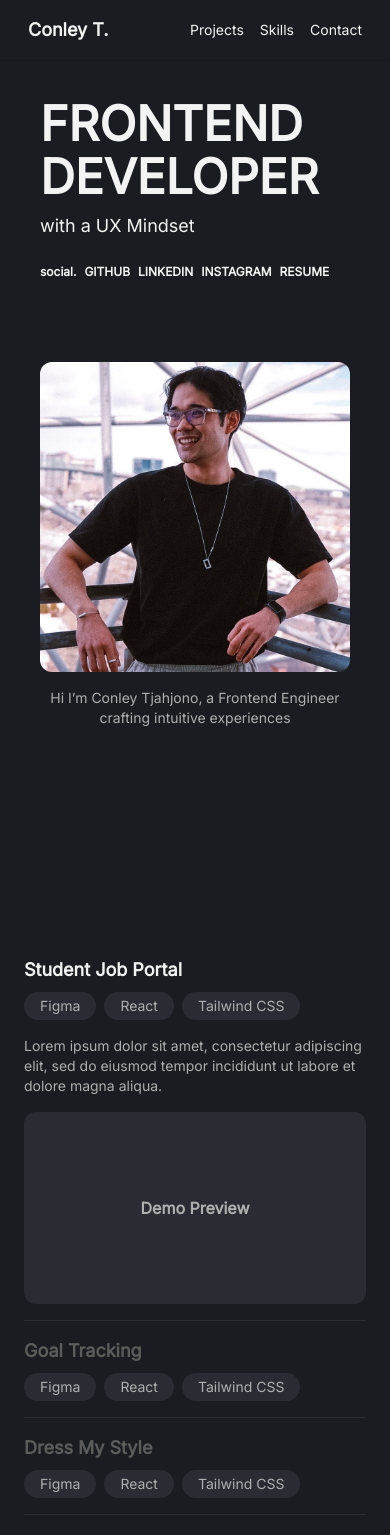
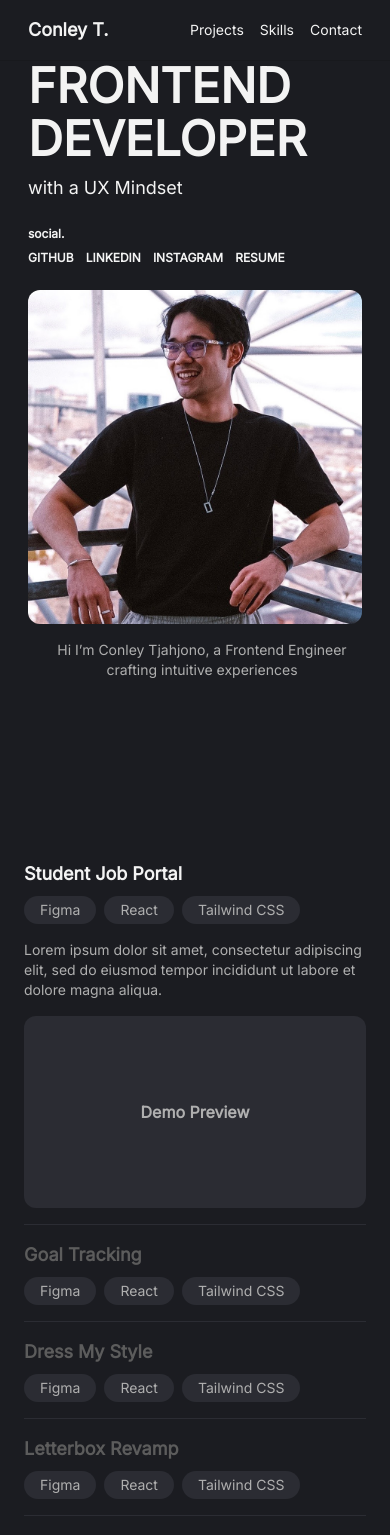
Before and after one commit to conley-tjahjono/my-portfolio, a Next.js app: page / in a window 390 px wide. Shown: the top 1535 px of the page. Built offline with nearby package versions, Linux system fonts and the light colour scheme.

Commit message:
Fixing mobile screen sizes

```diff
--- a/src/components/Contact.tsx
+++ b/src/components/Contact.tsx
@@ -13,7 +13,7 @@ const Contact = () => {
       transition={{ duration: 0.6 }}
     >
       <motion.div
-        className="flex justify-between max-w-6xl mx-auto px-6 py-24 gap-12"
+        className="flex justify-between max-w-xl md:max-w-6xl mx-auto px-6 py-8 md:py-24 gap-12"
         initial={{ opacity: 0 }}
         whileInView={{ opacity: 1 }}
         viewport={{ once: true }}
--- a/src/components/Hero.tsx
+++ b/src/components/Hero.tsx
@@ -6,9 +6,9 @@ import Image from 'next/image';
 
 const Hero = () => {
   return (
-    <section className="min-h-screen px-10 flex flex-col md:flex-row items-center md:items-start justify-between max-w-6xl mx-auto gap-6 pt-[40px] md:pt-[50px] lg:pt-[120px]">
+    <section className="min-h-screen px-7 md:px-10 flex flex-col md:flex-row items-center md:items-start justify-between max-w-2xl md:max-w-6xl mx-auto gap-6 pt-[60px] md:pt-[60px] lg:pt-[120px]">
       <motion.div
-        className="flex-1 self-start content-center"
+        className="flex-0 md:flex-1 self-start content-center"
         initial={{ opacity: 0, x: -30 }}
         animate={{ opacity: 1, x: 0 }}
         transition={{ duration: 0.6 }}
@@ -35,7 +35,7 @@ const Hero = () => {
           initial={{ opacity: 0, y: 20 }}
           animate={{ opacity: 1, y: 0 }}
           transition={{ delay: 0.4, duration: 0.6 }}
-          className="flex justify-between space-x-2 text-xs md:space-x-6 md:text-sm lg:text-xl font-semibold"
+          className="flex flex-col space-y-2 justify-between text-xs md:space-y-0 md:flex-row md:space-x-6 md:text-sm lg:text-xl font-semibold"
         >
           <motion.span
             className="text-[theme(colors.text-primary)] inline-block"
@@ -45,7 +45,7 @@ const Hero = () => {
           >
             social.
           </motion.span>
-          <div className="space-x-2">
+          <div className="space-x-3  md:space-x-6">
           {contactSocials.map(({ label, href }, index) => (
             <motion.a
               key={label}
--- a/src/components/Projects.tsx
+++ b/src/components/Projects.tsx
@@ -33,7 +33,7 @@ const Projects = () => {
   };
 
   return (
-    <section className="max-w-6xl mx-auto px-6 py-24">
+    <section className="max-w-xl md:max-w-6xl mx-auto px-6 md:py-24">
       {projects.map((project, index) => (
         <div
           key={project.title}
--- a/src/components/Skills.tsx
+++ b/src/components/Skills.tsx
@@ -19,7 +19,7 @@ const Skills = () => {
   const techStack = ["React", "Next.js", "Tailwind CSS", "Framer Motion", "Material UI", "Figma", "Angular", "Git", "Bootstrap", "Storybooks", "REST APIs", "Mongo DB", "MySQL"];
 
   return (
-    <motion.section className="max-w-5xl mx-auto px-6 py-24 text-center" initial={{ opacity: 0 }} whileInView={{ opacity: 1 }} viewport={{ once: true }} transition={{ duration: 0.6 }}>
+    <motion.section className="max-w-xl md:max-w-5xl mx-auto px-6 py-8 md:py-24 text-center" initial={{ opacity: 0 }} whileInView={{ opacity: 1 }} viewport={{ once: true }} transition={{ duration: 0.6 }}>
       <h3 className="text-xl font-semibold mb-6">Fluent In</h3>
       <div className="flex flex-wrap justify-center gap-4 mb-12">
         {fluentSkills.map((skill, index) => (
```
